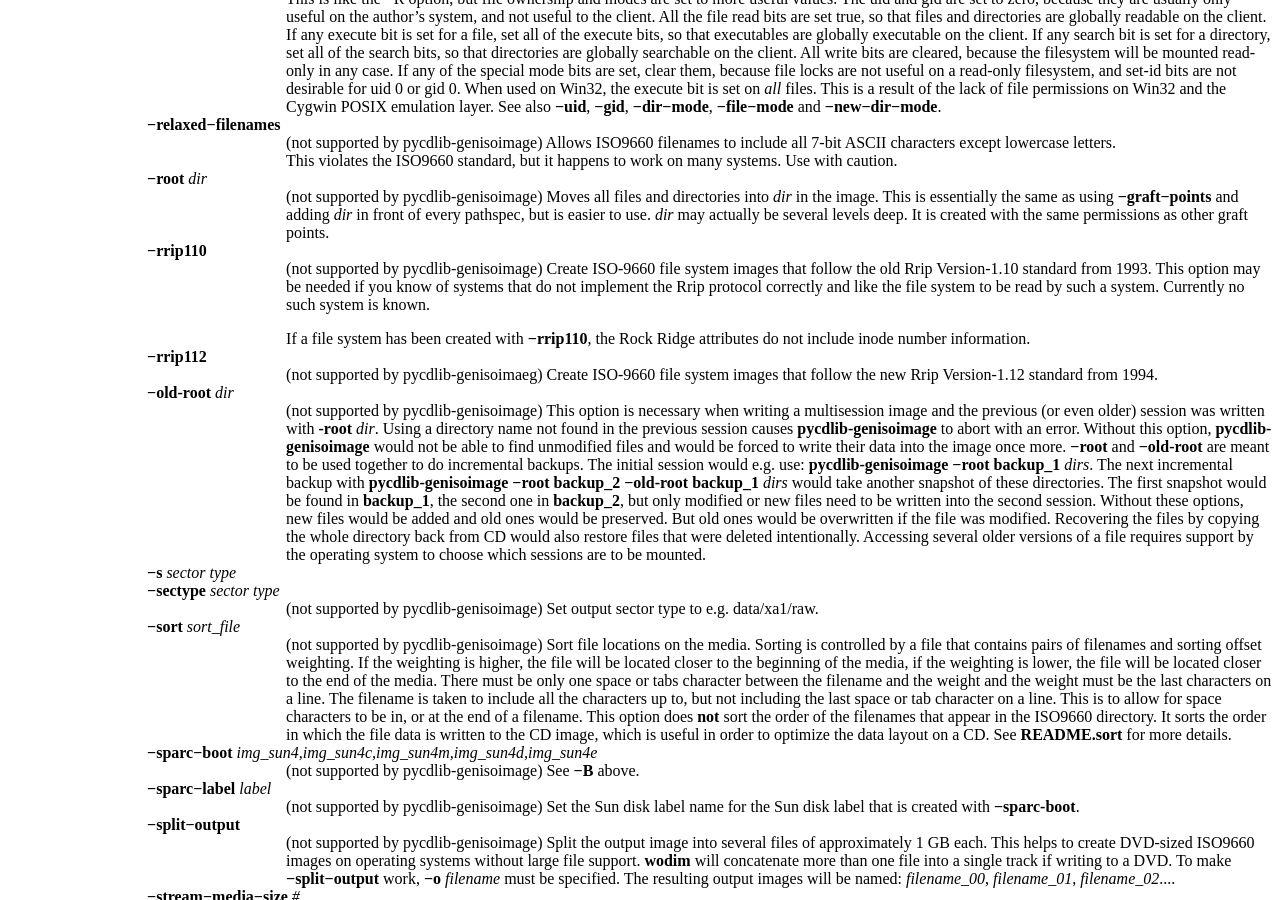
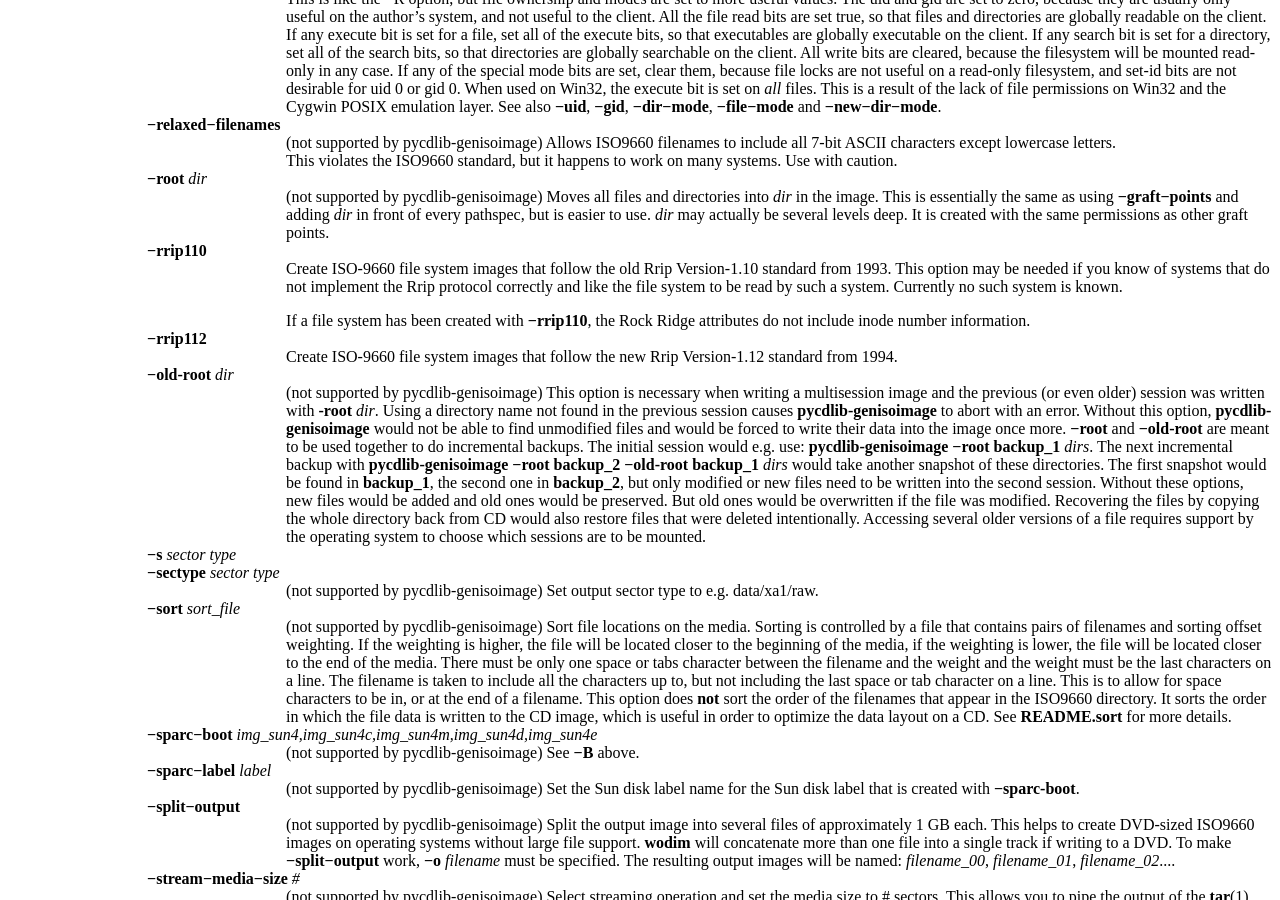
Before and after one commit to clalancette/pycdlib, a Jekyll site: the page docs/pycdlib-genisoimage.html, which Jekyll copies as it is, in a window 1280 px wide and 900 px high, scrolled down 8801 px. Built offline with Jekyll 4.4.1, drawn with Linux system fonts in a browser that asks for light colours.

```diff
--- a/docs/pycdlib-explorer.html
+++ b/docs/pycdlib-explorer.html
@@ -1,5 +1,5 @@
 <!-- Creator     : groff version 1.22.3 -->
-<!-- CreationDate: Sun May 20 22:02:08 2018 -->
+<!-- CreationDate: Sat Jun 23 15:36:37 2018 -->
 <!DOCTYPE html PUBLIC "-//W3C//DTD HTML 4.01 Transitional//EN"
 "http://www.w3.org/TR/html4/loose.dtd">
 <html>
--- a/docs/pycdlib-genisoimage.html
+++ b/docs/pycdlib-genisoimage.html
@@ -1,5 +1,5 @@
 <!-- Creator     : groff version 1.22.3 -->
-<!-- CreationDate: Sun May 20 22:02:08 2018 -->
+<!-- CreationDate: Sat Jun 23 15:36:38 2018 -->
 <!DOCTYPE html PUBLIC "-//W3C//DTD HTML 4.01 Transitional//EN"
 "http://www.w3.org/TR/html4/loose.dtd">
 <html>
@@ -1710,13 +1710,12 @@ same permissions as other graft points.</p>
 
 <p style="margin-left:11%;"><b>&minus;rrip110</b></p>
 
-<p style="margin-left:22%;">(not supported by
-pycdlib-genisoimage) Create ISO-9660 file system images that
-follow the old Rrip Version-1.10 standard from 1993. This
-option may be needed if you know of systems that do not
-implement the Rrip protocol correctly and like the file
-system to be read by such a system. Currently no such system
-is known.</p>
+<p style="margin-left:22%;">Create ISO-9660 file system
+images that follow the old Rrip Version-1.10 standard from
+1993. This option may be needed if you know of systems that
+do not implement the Rrip protocol correctly and like the
+file system to be read by such a system. Currently no such
+system is known.</p>
 
 <p style="margin-left:22%; margin-top: 1em">If a file
 system has been created with <b>&minus;rrip110</b>, the Rock
@@ -1725,9 +1724,9 @@ information.</p>
 
 <p style="margin-left:11%;"><b>&minus;rrip112</b></p>
 
-<p style="margin-left:22%;">(not supported by
-pycdlib-genisoimaeg) Create ISO-9660 file system images that
-follow the new Rrip Version-1.12 standard from 1994.</p>
+<p style="margin-left:22%;">Create ISO-9660 file system
+images that follow the new Rrip Version-1.12 standard from
+1994.</p>
 
 <p style="margin-left:11%;"><b>&minus;old-root</b>
 <i>dir</i></p>
--- a/setup.py
+++ b/setup.py
@@ -4,7 +4,7 @@ import subprocess
 import time
 
 VERSION='1.5.0'
-RELEASE='0'
+RELEASE='1'
 
 class sdist(_sdist):
     ''' custom sdist command, to prep pycdlib.spec file for inclusion '''
```
Also changed, not shown: docs/pycdlib-api.html (+4 -5 lines), 3 other files.
